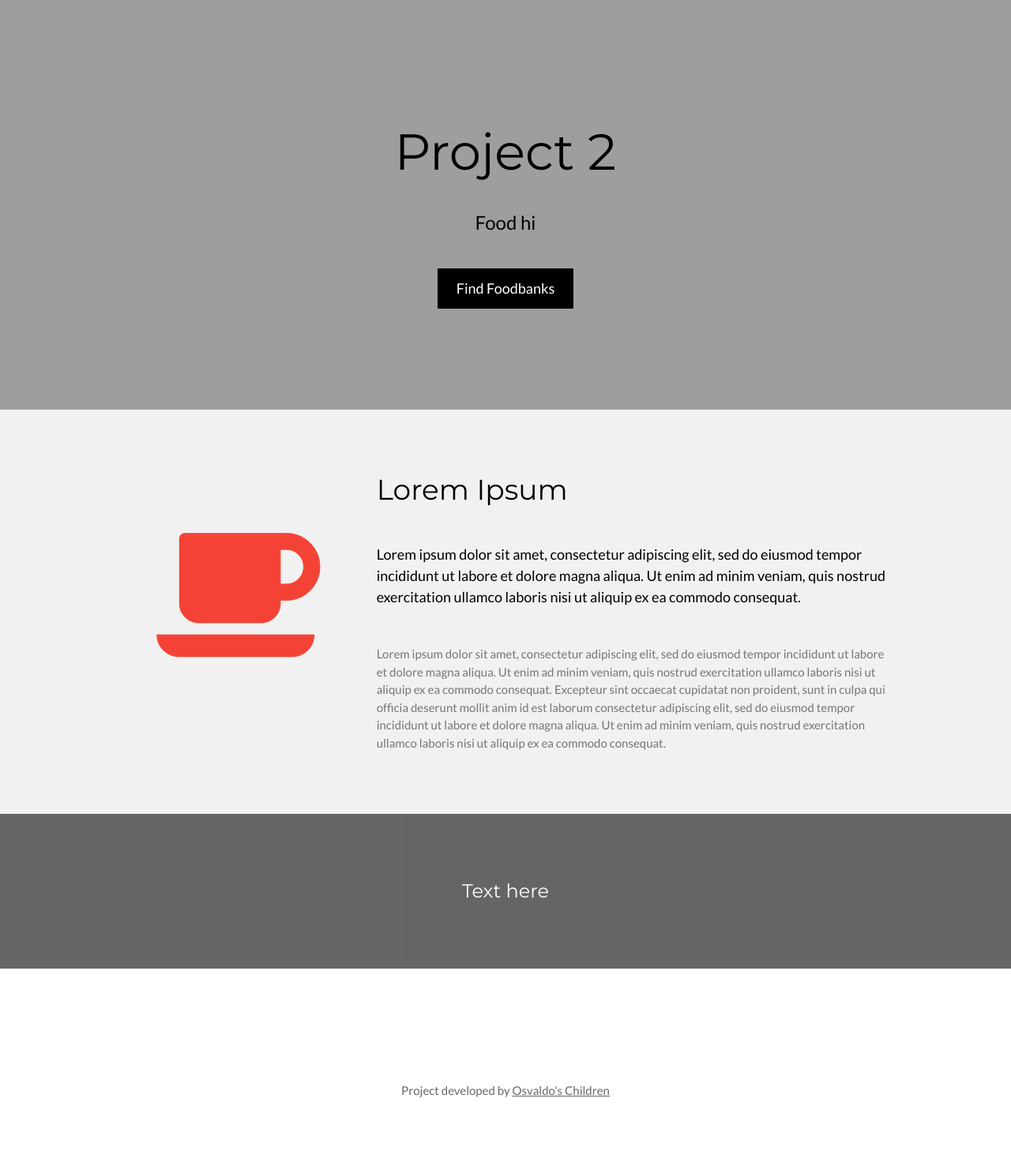
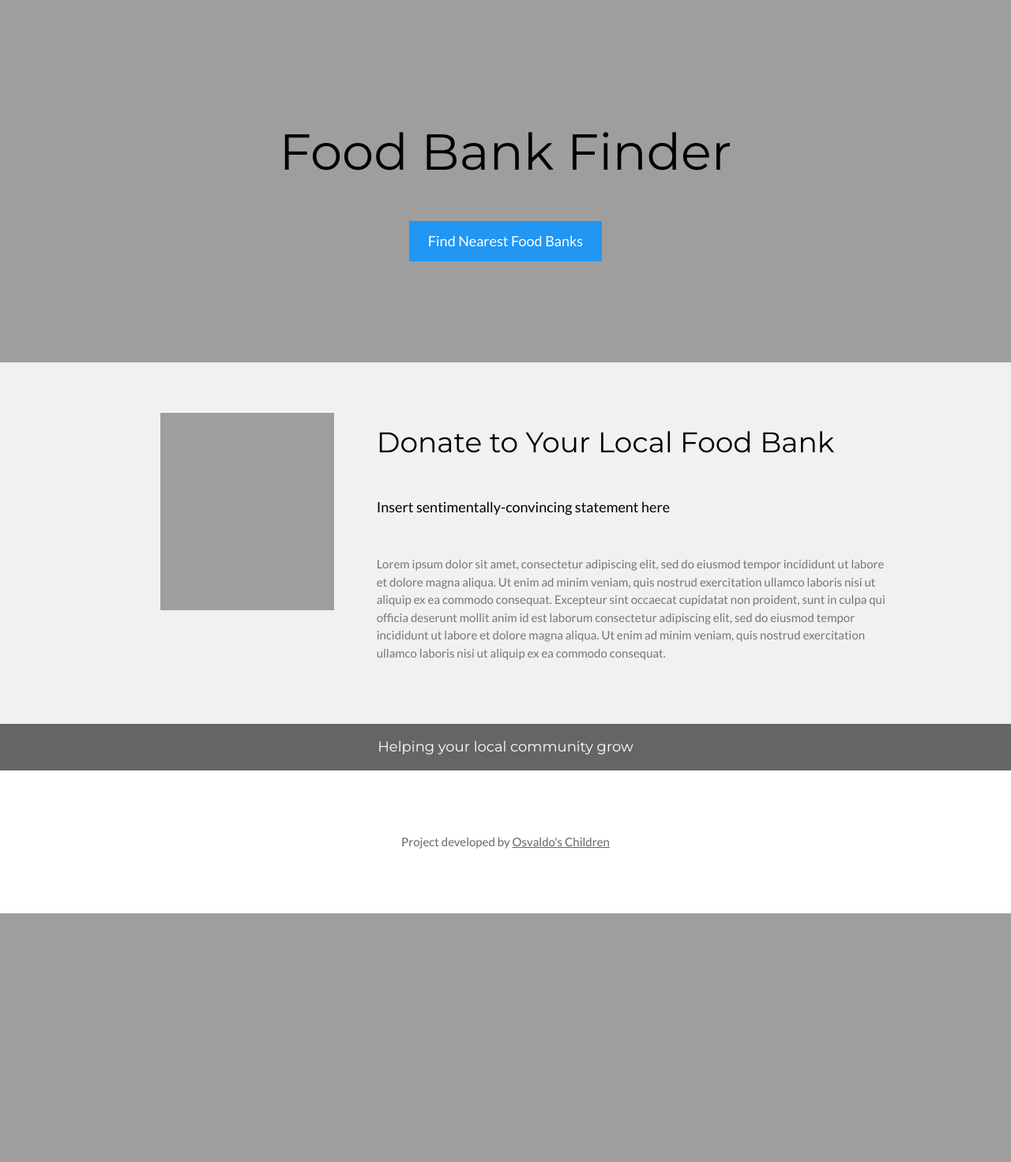
Before and after one commit to comp129-spr19/Food-bank-finder, a Django app: page / in a window 1280 px wide. Shown: the whole page at 79% size. After the commit the page ends 1157 px from the top, so only its background shows below. Run offline with Django 3.2, Linux system fonts and the light colour scheme; grey boxes are pictures that could not be loaded.

Commit message:
Updated styling
Updated home and map_page styling. Examples include changing color schemes to make it more "clickable" and friendly, changing certain images to maintain relevency, and resizing divs.

```diff
--- a/donatefood/home/templates/home/home.html
+++ b/donatefood/home/templates/home/home.html
@@ -34,23 +34,21 @@
 
   <!-- Header -->
   <header class="w3-container w3-grey w3-center" style="padding:128px 16px">
-    <h1 class="w3-margin w3-jumbo">Project 2</h1>
-    <p class="w3-xlarge">Food hi</p>
-    <a href="/map_page/" class="w3-button w3-black w3-padding-large w3-large w3-margin-top">Find Foodbanks</a>
+    <h1 class="w3-margin w3-jumbo">Food Bank Finder</h1>
+    <p class="w3-xlarge"></p>
+    <a href="/map_page/" class="w3-button w3-blue w3-padding-large w3-large w3-margin-top">Find Nearest Food Banks</a>
   </header>
 
   <!-- Second Grid -->
   <div class="w3-row-padding w3-light-grey w3-padding-64 w3-container">
     <div class="w3-content">
       <div class="w3-third w3-center">
-        <i class="fa fa-coffee w3-padding-64 w3-text-red w3-margin-right"></i>
+        <img src = "https://www.houstonfoodbank.org/wp-content/uploads/2018/01/homepage_boxfood-276x300.png" width = "220" height = "250">
       </div>
 
       <div class="w3-twothird">
-        <h1>Lorem Ipsum</h1>
-        <h5 class="w3-padding-32">Lorem ipsum dolor sit amet, consectetur adipiscing elit, sed do eiusmod tempor
-          incididunt ut labore et dolore magna aliqua. Ut enim ad minim veniam, quis nostrud exercitation ullamco
-          laboris nisi ut aliquip ex ea commodo consequat.</h5>
+        <h1>Donate to Your Local Food Bank</h1>
+        <h5 class="w3-padding-32">Insert sentimentally-convincing statement here</h5>
 
         <p class="w3-text-grey">Lorem ipsum dolor sit amet, consectetur adipiscing elit, sed do eiusmod tempor
           incididunt ut labore et dolore magna aliqua. Ut enim ad minim veniam, quis nostrud exercitation ullamco
@@ -63,13 +61,13 @@
     </div>
   </div>
 
-  <div class="w3-container w3-black w3-center w3-opacity w3-padding-64">
-    <h1 class="w3-margin w3-xlarge">Text here</h1>
+  <div class="w3-container w3-black w3-center w3-opacity w3-padding-54">
+    <h1 class="w3-margin w3-large">Helping your local community grow</h1>
   </div>
 
   <!-- Footer -->
   <footer class="w3-container w3-padding-64 w3-center w3-opacity">
-    <div class="w3-xlarge w3-padding-32">
+    <div class="w3-xlarge w3-padding-22">
     </div>
     <p>Project developed by <a href="https://github.com/comp129-spr19/project2-osvaldo-s-children"
         target="_blank">Osvaldo's Children</a></p>
```
Also changed, not shown: donatefood/map_page/templates/map_page/map_page.html (+3 -6 lines).
